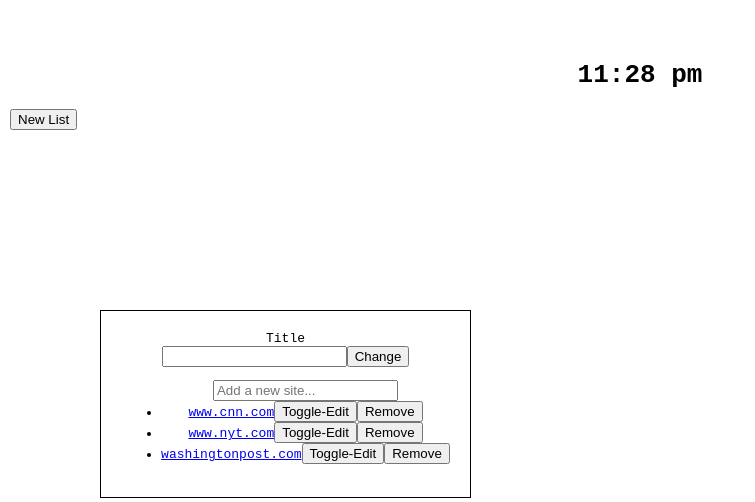
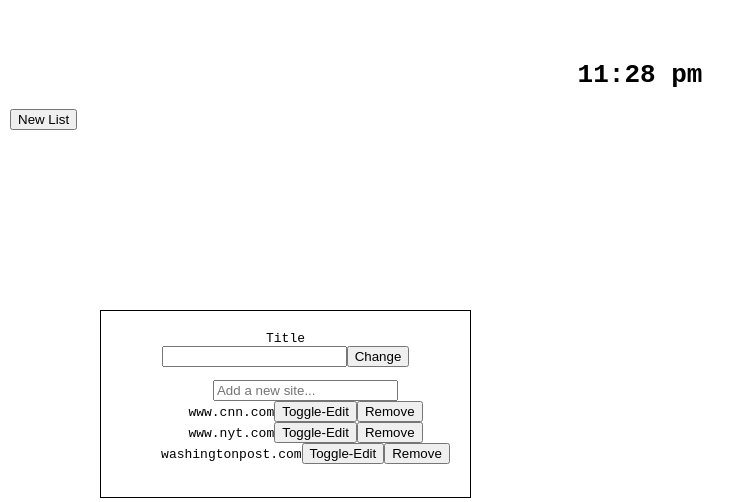
Before and after one commit to LiminalCrab/Startpage, a Vue app: page / in a window 1280 px wide. Both pictures are taken after a click on the button "New List". Shown: the top 502 px of the page, without its empty margins (0-755 px from the left). Built offline with nearby package versions, Linux system fonts and the light colour scheme.

Commit message:
CSS, added list.css

```diff
--- /dev/null
+++ b/src/assets/list.css
@@ -0,0 +1,30 @@
+.parent-listcontainer{
+    padding: 20px;
+    margin-left: 20px;
+    margin-top: 200px;
+    border: 1px solid;
+    max-width: 400px;
+    background-color: rgb(255, 255, 255);
+}
+
+.parent-listcontainer:hover{
+    background-color: #000;
+    color: #fff;
+}
+
+.c-anc{
+    text-decoration: none;
+    color: #000;
+}
+
+.c-list{
+    list-style-type: none;
+}
+
+.c-spanlol:hover .c-anc{
+    color: inherit;
+}
+
+.c-site-container a{
+    color: inherit;
+}
--- a/src/components/CreateSite.vue
+++ b/src/components/CreateSite.vue
@@ -9,6 +9,8 @@
 </template>
 
 <script>
+import '@/assets/list.css'
+
 export default {
     data: function(){
         return{
--- a/src/components/ListContainer.vue
+++ b/src/components/ListContainer.vue
@@ -7,6 +7,7 @@
 <script>
 
 import sitelist from "./SiteList.vue"
+import '@/assets/list.css'
 
 export default {
     name: "list-container",
--- a/src/components/Site.vue
+++ b/src/components/Site.vue
@@ -16,6 +16,8 @@
 </template>
 
 <script>
+import '@/assets/list.css'
+
 export default {
 
     data: function() {
--- a/src/components/SiteList.vue
+++ b/src/components/SiteList.vue
@@ -29,6 +29,7 @@
 
 import Site from "./Site.vue"
 import createSite from "./CreateSite.vue"
+import '@/assets/list.css'
 
 export default {
     name: "site-list",
```
Also changed, not shown: src/assets/logo.png (deleted).
